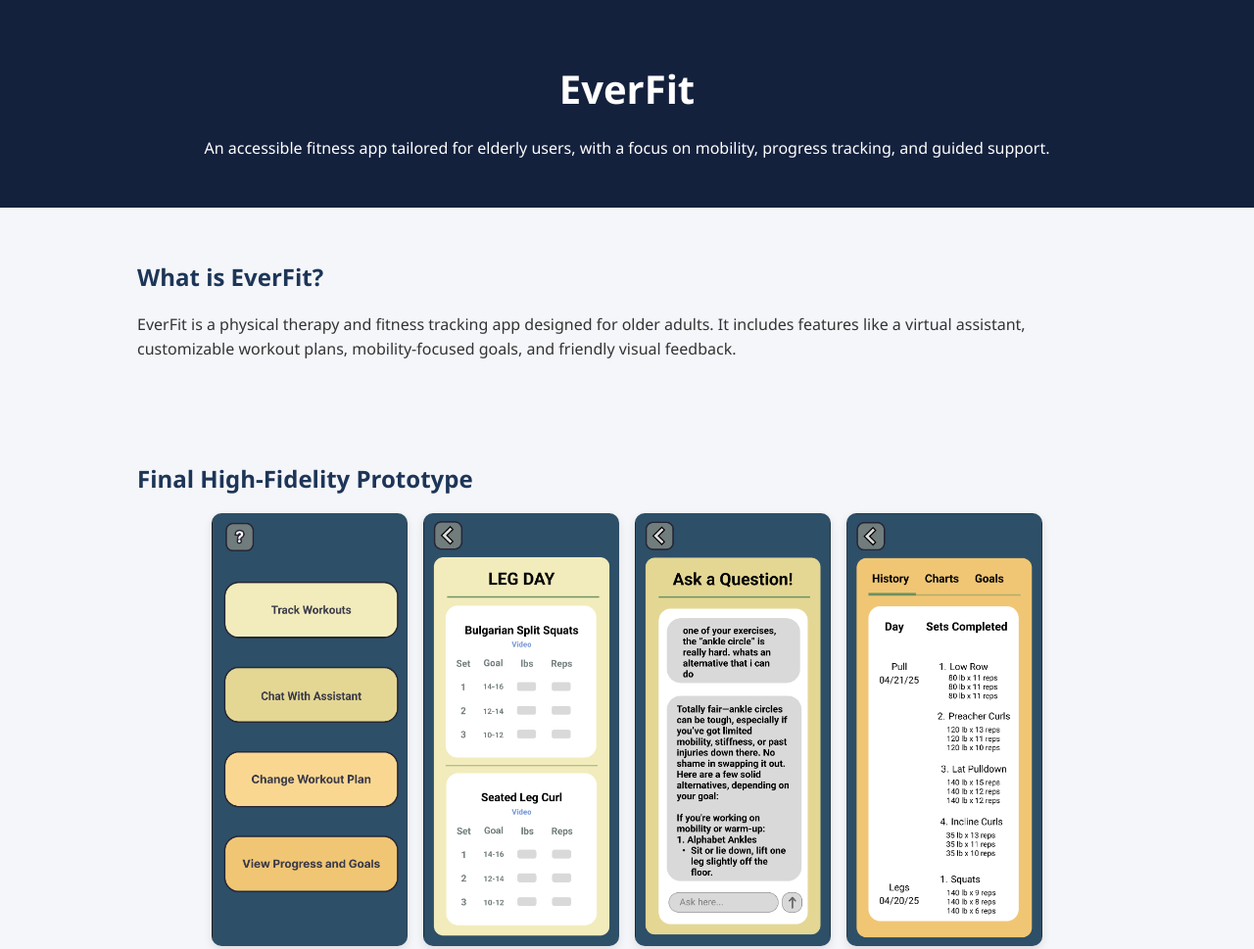
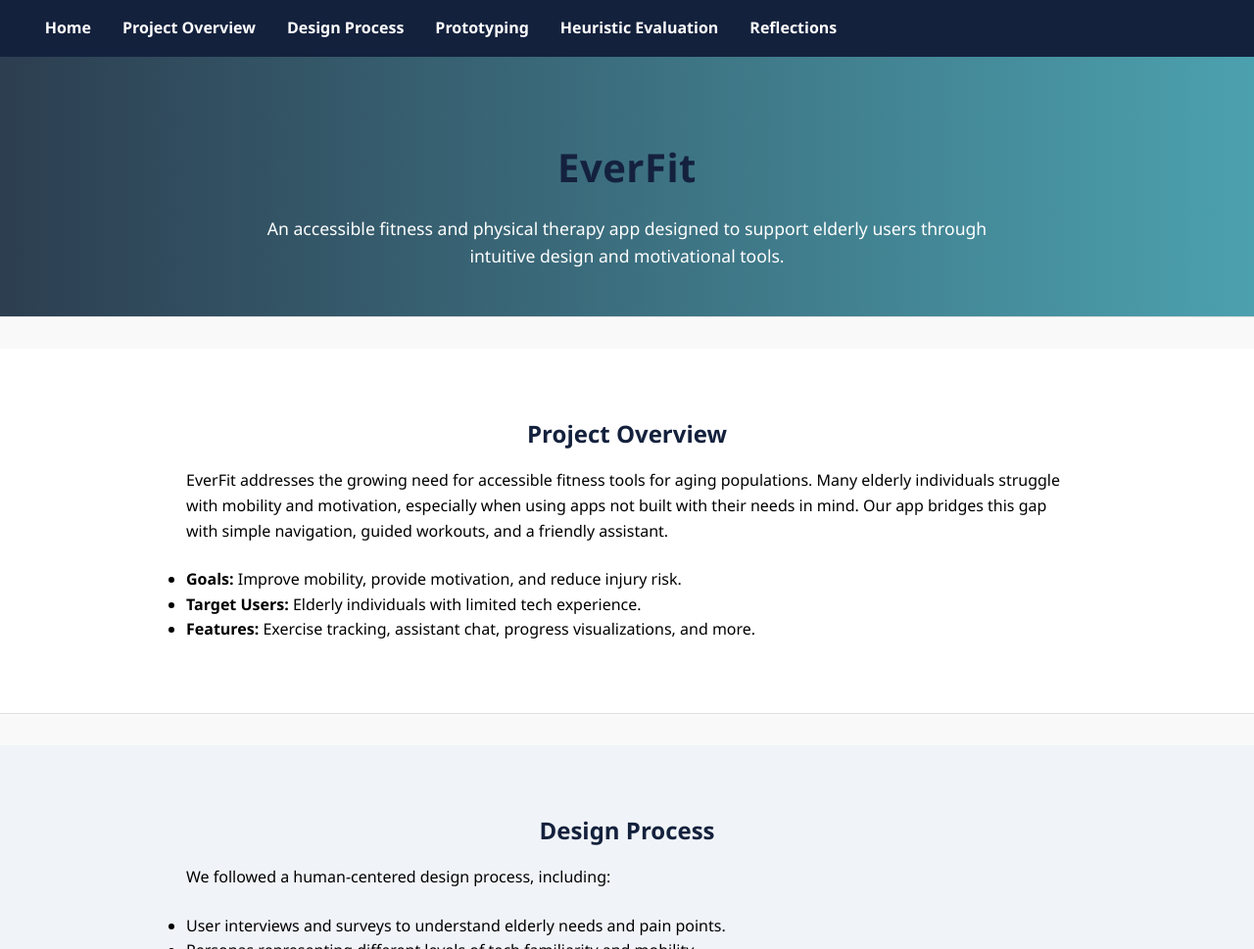
Before and after one commit to EverFit-Application/EverFit-Application.github.io, a plain HTML site: page index.html in a window 1280 px wide. Shown: the top 969 px of the page at 98% size. Drawn offline with Linux system fonts and the light colour scheme.

Commit message:
Added Nav at the top and adhered to more guidelines

```diff
--- a/index.html
+++ b/index.html
@@ -7,42 +7,103 @@
   <link rel="stylesheet" href="style.css" />
 </head>
 <body>
-  <header>
-    <h1>EverFit</h1>
-    <p>An accessible fitness app tailored for elderly users, with a focus on mobility, progress tracking, and guided support.</p>
-  </header>
 
-  <section class="intro">
-    <h2>What is EverFit?</h2>
-    <p>
-      EverFit is a physical therapy and fitness tracking app designed for older adults. It includes features like a virtual assistant,
-      customizable workout plans, mobility-focused goals, and friendly visual feedback.
-    </p>
-  </section>
+  <!-- Navigation -->
+  <nav>
+    <ul>
+      <li><a href="#home">Home</a></li>
+      <li><a href="#overview">Project Overview</a></li>
+      <li><a href="#design">Design Process</a></li>
+      <li><a href="#prototype">Prototyping</a></li>
+      <li><a href="#heuristics">Heuristic Evaluation</a></li>
+      <li><a href="#reflections">Reflections</a></li>
+    </ul>
+  </nav>
 
-  <section class="screens">
-    <h2>Final High-Fidelity Prototype</h2>
-    <div class="gallery">
-      <img src="images/Landing Page.png" alt="Landing Page" />
-      <img src="images/Workout Tracker.png" alt="Workout Tracker" />
-      <img src="images/Chat Assistant.png" alt="Chat Assistant" />
-      <img src="images/Workout History.png" alt="Workout History" />
-      <img src="images/Progress Tracker.png" alt="Progress Tracker" />
-      <img src="images/Help Page.png" alt="Help Page" />
-      <img src="images/Questionare.png" alt="Questionnaire" />
+  <!-- Home -->
+  <section id="home" class="hero">
+    <div class="hero-content">
+      <h1>EverFit</h1>
+      <p>
+        An accessible fitness and physical therapy app designed to support elderly users through intuitive design and motivational tools.
+      </p>
     </div>
   </section>
 
-  <section class="team">
-    <h2>Meet the Team</h2>
+
+  <!-- Project Overview -->
+  <section id="overview">
+    <h2>Project Overview</h2>
+    <p>
+      EverFit addresses the growing need for accessible fitness tools for aging populations.
+      Many elderly individuals struggle with mobility and motivation, especially when using
+      apps not built with their needs in mind. Our app bridges this gap with simple navigation,
+      guided workouts, and a friendly assistant.
+    </p>
     <ul>
-      <li>Dylan Pettinelli</li>
-      <li>Josh Lim</li>
+      <li><strong>Goals:</strong> Improve mobility, provide motivation, and reduce injury risk.</li>
+      <li><strong>Target Users:</strong> Elderly individuals with limited tech experience.</li>
+      <li><strong>Features:</strong> Exercise tracking, assistant chat, progress visualizations, and more.</li>
     </ul>
   </section>
 
+  <!-- Design Process -->
+  <section id="design">
+    <h2>Design Process</h2>
+    <p>We followed a human-centered design process, including:</p>
+    <ul>
+      <li>User interviews and surveys to understand elderly needs and pain points.</li>
+      <li>Personas representing different levels of tech familiarity and mobility.</li>
+      <li>User journey maps and storyboards outlining common app interactions.</li>
+      <li>Multiple rounds of design iterations based on user feedback and heuristic evaluations.</li>
+    </ul>
+  </section>
+
+  <!-- Prototyping -->
+  <section id="prototype">
+    <h2>Prototyping</h2>
+    <p>We created a high-fidelity prototype in Figma to demonstrate all core user flows, from tracking workouts to receiving assistance and viewing progress.</p>
+
+    <div class="prototype-gallery">
+      <img src="images/landing-page.png" alt="Landing Page" />
+      <img src="images/workout-tracker.png" alt="Workout Tracker" />
+      <img src="images/chat-assistant.png" alt="Chat Assistant" />
+      <img src="images/workout-history.png" alt="Workout History" />
+      <img src="images/progress-tracker.png" alt="Progress Tracker" />
+      <img src="images/help-page.png" alt="Help Page" />
+      <img src="images/Questionaire.png" alt="Questionaire" />
+    </div>
+
+    <p>These screens were reviewed by peers and older adults, and their feedback helped refine text size, layout simplicity, and feature prioritization.</p>
+  </section>
+
+
+  <!-- Heuristic Evaluation -->
+  <section id="heuristics">
+    <h2>Heuristic Evaluation</h2>
+    <ul>
+      <li><strong>Visibility of System Status:</strong> Progress bars and simple visual feedback improve user confidence.</li>
+      <li><strong>Recognition Over Recall:</strong> Large icons and persistent navigation elements support memory constraints.</li>
+      <li><strong>Error Prevention:</strong> Confirmations for risky actions (like resetting data) were added based on feedback.</li>
+      <li><strong>Suggested Improvements:</strong> Increased contrast, simplified menu labels, and larger tap targets.</li>
+    </ul>
+  </section>
+
+  <!-- Reflections -->
+  <section id="reflections">
+    <h2>Reflections & Conclusion</h2>
+    <p>
+      EverFit reinforced the importance of empathy in the design process. By centering the needs of elderly users,
+      we built something simple, functional, and motivating. Key lessons included the value of early user feedback,
+      the power of visual hierarchy, and how thoughtful details (like language and layout) can make technology feel more human.
+    </p>
+    <p>We're proud of how this prototype responds to real-world accessibility needs and hope to see similar principles adopted more widely.</p>
+  </section>
+
+  <!-- Footer -->
   <footer>
-    <p>&copy; 2025 EverFit Team | Designed for CIS400/Human Computer Interaction</p>
+    <p>&copy; 2025 EverFit Team | Designed for CIS400 - Human Computer Interaction</p>
   </footer>
+
 </body>
 </html>
--- a/style.css
+++ b/style.css
@@ -1,72 +1,129 @@
-/* Reset/Body */
+/* Reset and base styles */
 body {
     font-family: 'Segoe UI', sans-serif;
-    background-color: #f5f6fa;
-    color: #333;
     margin: 0;
     padding: 0;
     line-height: 1.6;
+    background-color: #f9f9f9;
+    scroll-behavior: smooth;
   }
 
-  /* Header */
-  header {
-    background-color: #14213d;
-    color: white;
-    padding: 2rem;
-    text-align: center;
+  h1, h2 {
+    color: #14213d;
   }
 
-  header h1 {
-    font-size: 2.5rem;
-    margin-bottom: 0.5rem;
+  p, ul {
+    max-width: 900px;
+    margin: 0 auto 1.5rem;
+    padding: 0 1rem;
+  }
+
+  /* Navigation */
+  nav {
+    background-color: #14213d;
+    padding: 1rem 0;
+    position: sticky;
+    top: 0;
+    z-index: 999;
+  }
+
+  nav ul {
+    list-style: none;
+    display: flex;
+    justify-content: center;
+    gap: 2rem;
+    margin: 0;
+    padding: 0;
+  }
+
+  nav a {
+    color: white;
+    text-decoration: none;
+    font-weight: bold;
+  }
+
+  nav a:hover {
+    text-decoration: underline;
   }
 
   /* Sections */
   section {
-    padding: 2rem;
-    max-width: 1000px;
-    margin: 0 auto;
+    padding: 3rem 1rem;
+    background-color: white;
+    margin-bottom: 2rem;
+    border-bottom: 1px solid #e0e0e0;
   }
 
-  h2 {
-    color: #1d3557;
+  section:nth-child(even) {
+    background-color: #f0f4f8;
+  }
+
+  section h2 {
+    text-align: center;
     margin-bottom: 1rem;
   }
 
-  ul {
-    list-style: none;
-    padding-left: 0;
-  }
-
-  li {
-    padding: 0.5rem 0;
-  }
-
-  /* Gallery */
-  .gallery {
-    display: flex;
-    flex-wrap: wrap;
-    gap: 1rem;
-    justify-content: center;
-    margin-top: 1rem;
-  }
-
-  .gallery img {
-    width: 200px;
+  img {
+    display: block;
+    max-width: 95%;
     height: auto;
+    margin: 1rem auto;
     border-radius: 10px;
-    box-shadow: 0 4px 10px rgba(0,0,0,0.1);
-    transition: transform 0.2s ease;
-  }
-
-  .gallery img:hover {
-    transform: scale(1.05);
+    box-shadow: 0 3px 10px rgba(0,0,0,0.1);
   }
 
   /* Footer */
   footer {
     text-align: center;
+    background-color: #dcdcdc;
     padding: 1.5rem;
-    background-color: #dcdcdc;
-    margin-top: 3rem;
+    margin-top: 2rem;
   }
+
+  /* Prototype gallery */
+  .prototype-gallery {
+    display: flex;
+    flex-wrap: wrap;
+    justify-content: center;
+    gap: 1rem;
+    margin-top: 1.5rem;
+  }
+
+  .prototype-gallery img {
+    width: 200px;
+    height: auto;
+    border-radius: 10px;
+    box-shadow: 0 4px 12px rgba(0,0,0,0.1);
+    transition: transform 0.2s ease;
+  }
+
+  .prototype-gallery img:hover {
+    transform: scale(1.05);
+  }
+
+  /* Hero section (Home) */
+  .hero {
+    background: linear-gradient(to right, #2c3e50, #4ca1af);
+    color: white;
+    padding: 3rem 1rem; /* Reduced from 6rem */
+    text-align: center;
+  }
+
+  .hero-content {
+    max-width: 800px;
+    margin: 0 auto;
+  }
+
+  .hero h1 {
+    font-size: 2.5rem; /* Reduced from 3.5rem */
+    font-weight: 700;
+    margin-bottom: 1rem;
+    letter-spacing: 0.5px;
+  }
+
+  .hero p {
+    font-size: 1.1rem; /* Slightly smaller */
+    line-height: 1.6;
+    margin: 0 auto;
+    padding: 0 1rem;
+  }
```
Also changed, not shown: images/Chat-Assistant.png (renamed from images/Chat Assistant.png), images/Help-Page.png (renamed from images/Help Page.png), images/Landing-Page.png (renamed from images/Landing Page.png), images/Progress-Tracker.png (renamed from images/Progress Tracker.png), images/Questionaire.png (renamed from images/Questionare.png), images/Workout-History.png (renamed from images/Workout History.png), images/Workout-Tracker.png (renamed from images/Workout Tracker.png).
